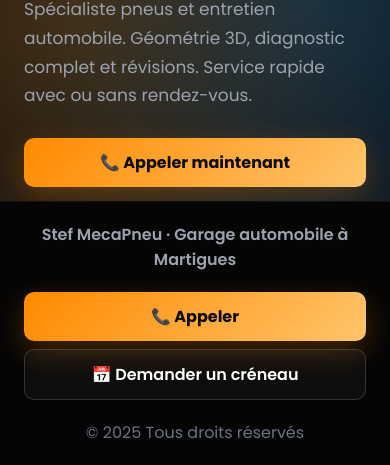
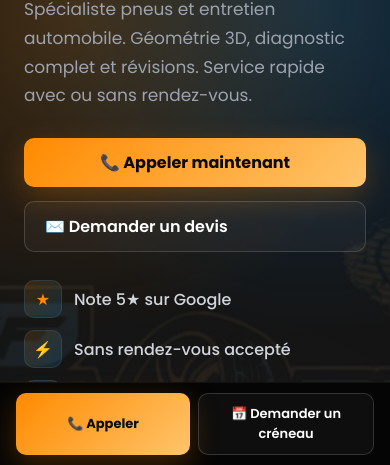
Before and after one commit to skeletozaure/StefMecapneu-site, a plain HTML site: page index.html in a window 390 px wide. Shown: the part 379-844 px from the top of the page. Drawn offline with Linux system fonts and the light colour scheme.

Commit message:
fix(footer): 🐛 Update footer layout and button styles for improved usability

```diff
--- a/index.html
+++ b/index.html
@@ -583,7 +583,18 @@
       .cta-row { width: 100%; }
       .btn-secondary { width: 100%; justify-content: center; }
       .btn-primary { width: 100%; }
-      .footer-buttons { flex-direction: column; gap: 8px; }
+      footer { padding: 10px 16px; }
+      footer div:first-child { display: none; }
+      footer > div:last-child { display: none; }
+      .footer-buttons { flex-direction: row; gap: 8px; margin: 0; }
+      .footer-buttons .btn-primary,
+      .footer-buttons .btn-secondary {
+        padding: 10px 14px;
+        font-size: 13px;
+        width: auto;
+        flex: 1;
+      }
+      body { padding-bottom: 60px; }
     }
   </style>
 </head>
```
